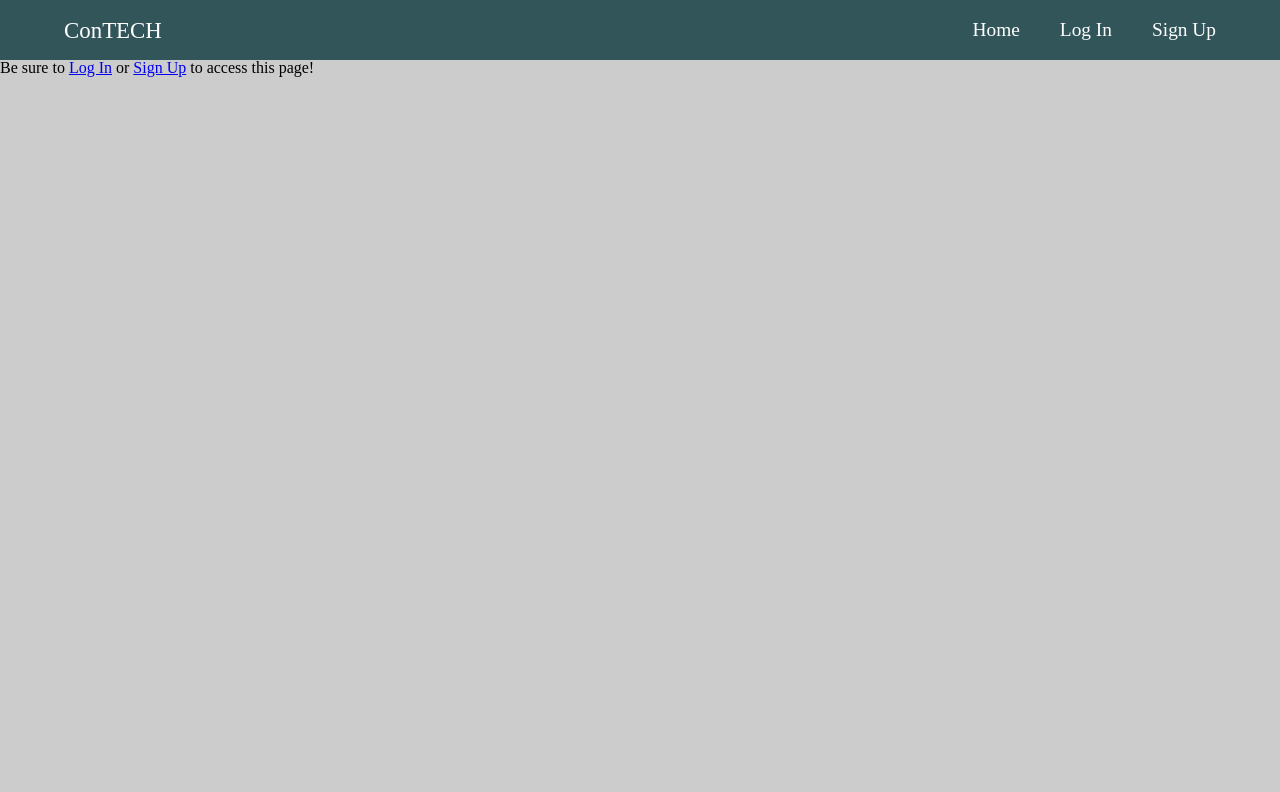
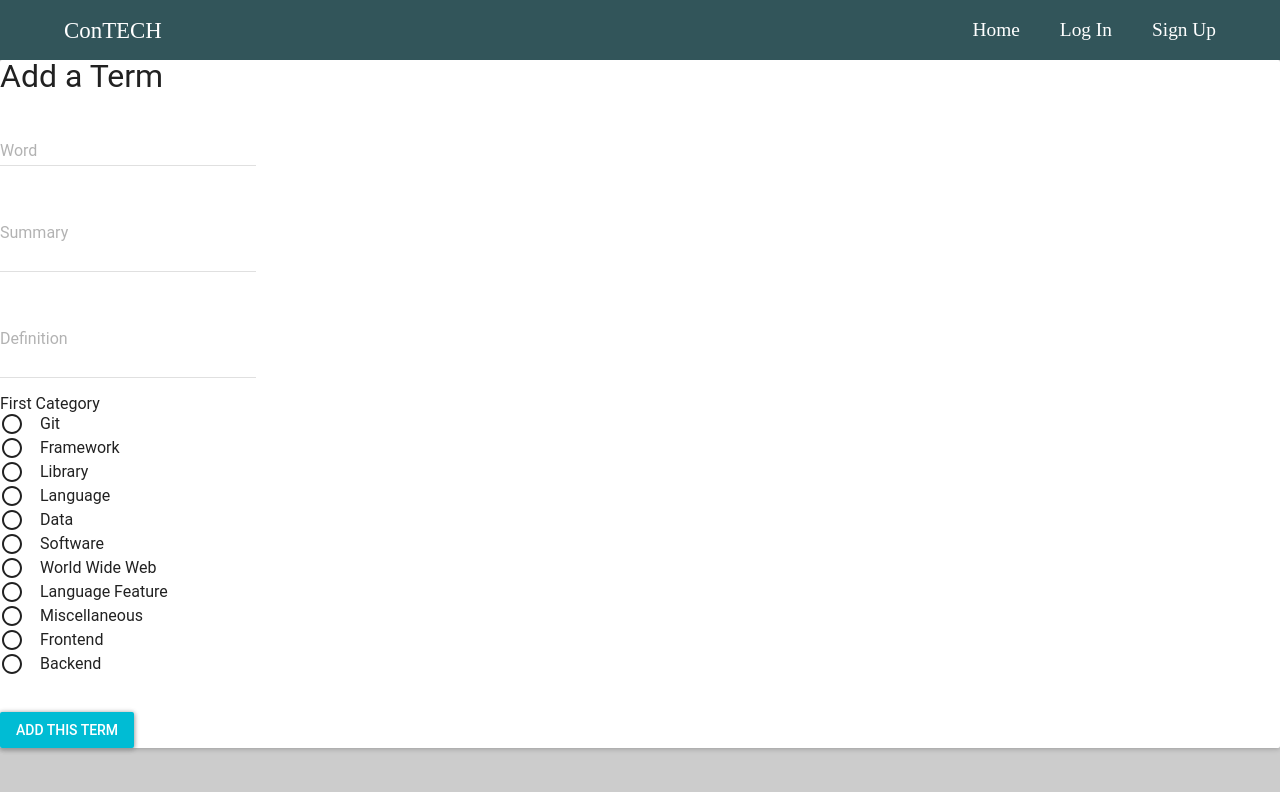
Before and after one commit to dbdoyle182/Contech, a React (Create React App) app in the folder client/: page /addterm in a window 1280 px wide. Shown: the top 792 px of the page. Built offline with nearby package versions, Linux system fonts and the light colour scheme.

Commit message:
working on TermFormPage component redesign

```diff
--- a/client/src/containers/TermFormPage.js
+++ b/client/src/containers/TermFormPage.js
@@ -126,7 +126,7 @@ class TermFormPage extends Component {
     render() {
 
         return (
-        Auth.isUserAuthenticated() ?
+        // Auth.isUserAuthenticated() ?
             (<Card className='container'>
                 <form action='/' onSubmit={this.processForm}>
                 <h2 className='card-heading'>Add a Term</h2>
@@ -206,7 +206,8 @@ class TermFormPage extends Component {
                     <RaisedButton type='submit' label='Add this term' primary/>
                 </div>
             </form>
-        </Card>) :(<h1>Be sure to <Link to='/login'>Log In</Link> or <Link to='/signup'>Sign Up</Link> to access this page!</h1>)
+        </Card>)
+        // :(<h1>Be sure to <Link to='/login'>Log In</Link> or <Link to='/signup'>Sign Up</Link> to access this page!</h1>)
         )
     }
 }
```
Also changed, not shown: client/src/containers/TermFormPage.css (added).
